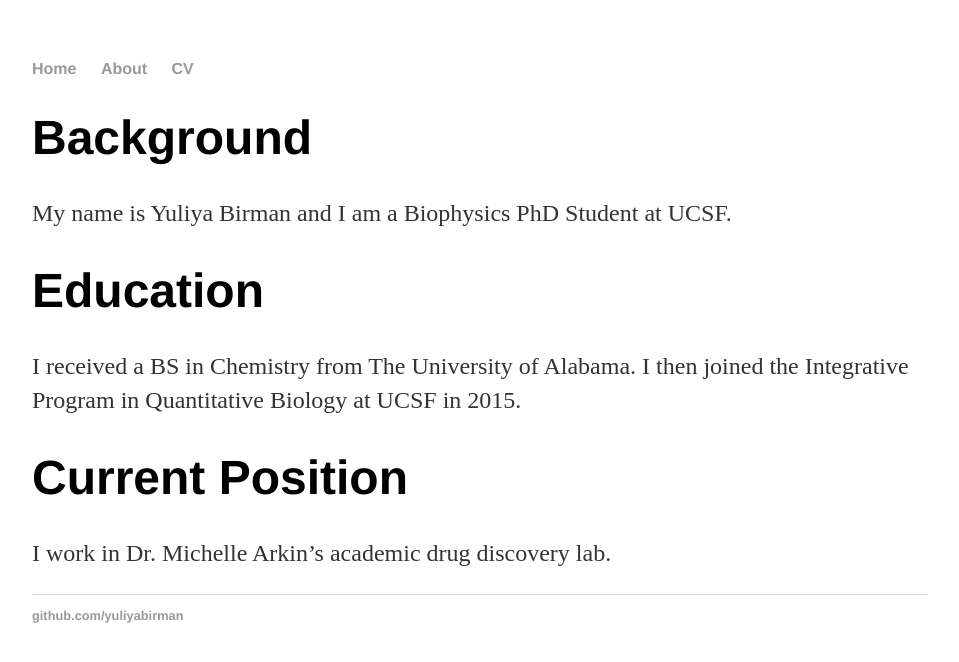
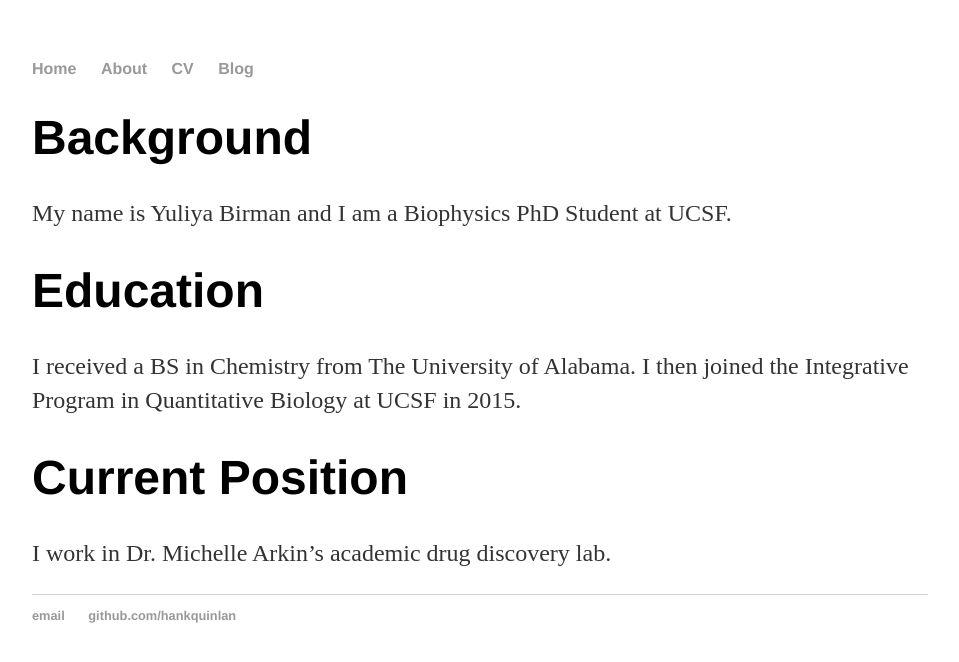
Before and after one commit to yuliyabirman/yuliyabirman.github.io, a Jekyll site: the page built from about_me.md, in a window 1280 px wide. Shown: the top 662 px of the page, without its empty margins (160-1119 px from the left). Built offline with Jekyll 4.4.1, drawn with Linux system fonts in a browser that asks for light colours; our own code applies the rules of GitHub Pages for plain Markdown files.

Commit message:
Update default.html

```diff
--- a/_layouts/default.html
+++ b/_layouts/default.html
@@ -11,6 +11,7 @@
 	        		<li><a href="/">Home</a></li>
 		        	<li><a href="/about">About</a></li>
 	        		<li><a href="/cv">CV</a></li>
+	        		<li><a href="/blog">Blog</a></li>
 	    		</ul>
 			</nav>
 			<div class="container">
@@ -20,7 +21,8 @@
 			</div><!-- /.container -->
 			<footer>
 	    		<ul>
-	        		<li><a href="https://github.com/yuliyabirman">github.com/yuliyabirman</a></li>
+	        		<li><a href="mailto:hankquinlanhub@gmail.com">email</a></li>
+	        		<li><a href="https://github.com/hankquinlan">github.com/hankquinlan</a></li>
 				</ul>
 			</footer>
 		</body>
```
